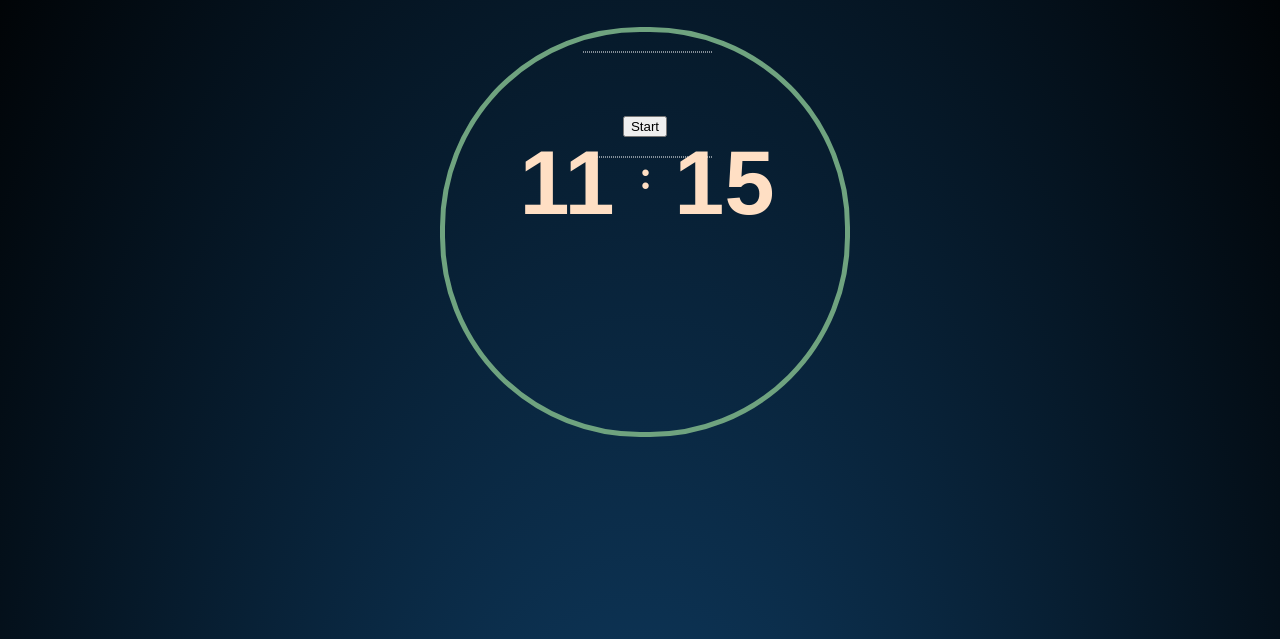
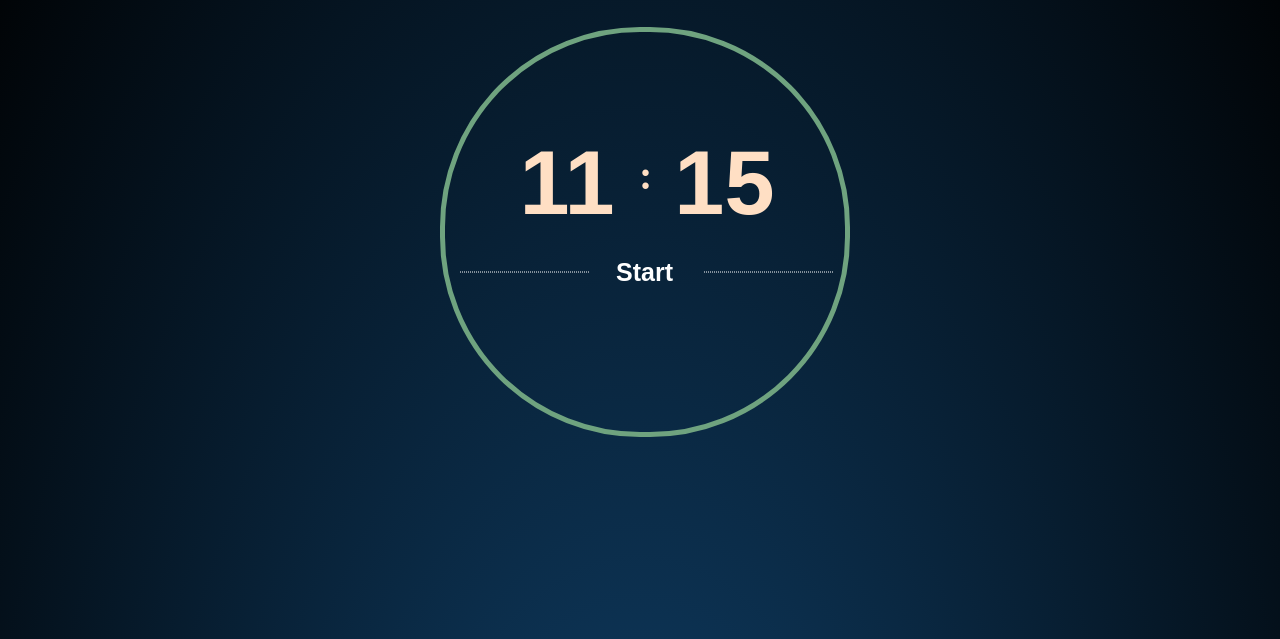
Before and after one commit to Valentina-2608/Timer_1, a plain HTML site: page index.html in a window 1280 px wide. Shown: the part 161-800 px from the top of the page. Drawn offline with Linux system fonts and the light colour scheme.

Commit message:
Add styles for block buttons and elements inside this block

```diff
--- a/css/style.css
+++ b/css/style.css
@@ -67,3 +67,28 @@ body {
     padding-top:10px;
     font-weight: bold;
 }
+
+.buttons{
+    width:400px;
+    height:50px;
+    position: absolute;
+    top:220px;
+    left:10px;
+}
+
+.line1, .line2{
+    float:left;
+}
+
+
+#start{
+    float:left;
+    border:none;
+    background: none;
+    margin-left:20px;
+    margin-right:20px;
+    font-size:25px;
+    margin-top:5px;
+    font-weight: bold;
+    color:white;
+}
```
